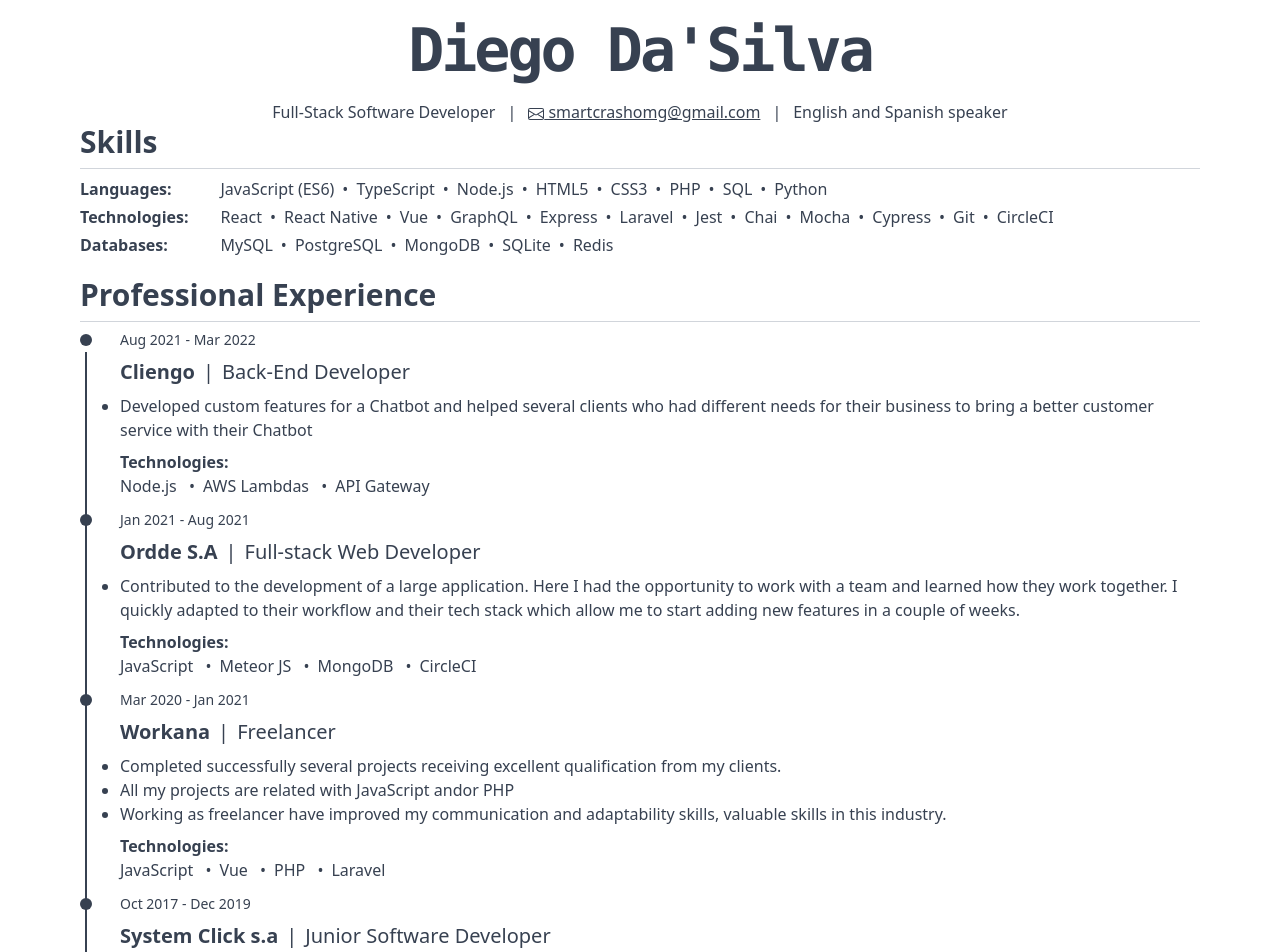
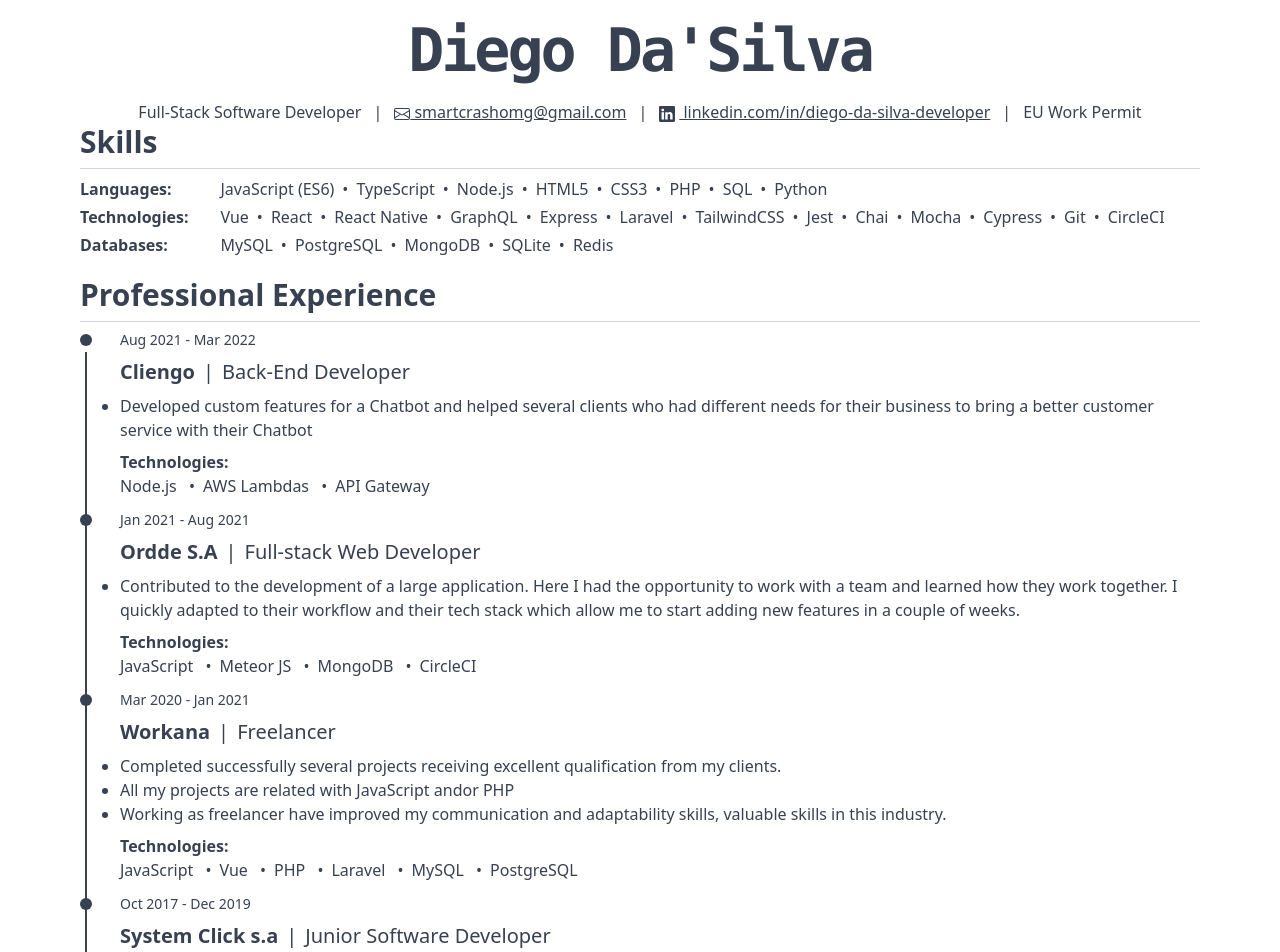
Before and after one commit to smartcrash/my-awesome-resume, a Vue app: page / in a window 1280 px wide. Shown: the top 952 px of the page. Built offline with nearby package versions, Linux system fonts and the light colour scheme.

Commit message:
Update App.vue

```diff
--- a/src/App.vue
+++ b/src/App.vue
@@ -8,6 +8,7 @@
 import GitHubIcon from "./components/GitHubIcon.vue";
 import Heading from "./components/Heading.vue";
 import LinkIcon from "./components/LinkIcon.vue";
+import LinkedinIcon from "./components/LinkedinIcon.vue";
 
 const formatDate = (date: Date) => format(date, "LLL y");
 
@@ -23,15 +24,23 @@
 ];
 
 const frameworks = [
+  "Vue",
   "React",
   "React Native",
-  "Vue",
   "GraphQL",
   "Express",
   "Laravel",
 ];
 
-const technologies = ["Jest", "Chai", "Mocha", "Cypress", "Git", "CircleCI"];
+const technologies = [
+  "TailwindCSS",
+  "Jest",
+  "Chai",
+  "Mocha",
+  "Cypress",
+  "Git",
+  "CircleCI",
+];
 
 const databases = ["MySQL", "PostgreSQL", "MongoDB", "SQLite", "Redis"];
 
@@ -81,7 +90,14 @@
       "All my projects are related with JavaScript and\or PHP",
       "Working as freelancer have improved my communication and adaptability skills, valuable skills in this industry.",
     ],
-    technologies: ["JavaScript", "Vue", "PHP", "Laravel"],
+    technologies: [
+      "JavaScript",
+      "Vue",
+      "PHP",
+      "Laravel",
+      "MySQL",
+      "PostgreSQL",
+    ],
   },
 
   {
@@ -192,9 +208,20 @@
             smartcrashomg@gmail.com</a
           >
         </span>
-
         <span>|</span>
-        <span>English and Spanish speaker</span>
+        <span>
+          <a
+            href="https://linkedin.com/in/diego-da-silva-developer"
+            class="underline"
+            target="_blank"
+          >
+            <LinkedinIcon class="pr-1" />
+            linkedin.com/in/diego-da-silva-developer</a
+          >
+        </span>
+        <!-- <span>English and Spanish speaker</span> -->
+        <span>|</span>
+        <span>EU Work Permit</span>
       </h5>
     </section>
 
--- /dev/null
+++ b/src/components/LinkedinIcon.vue
@@ -0,0 +1,15 @@
+<template>
+  <i class="inline-block align-middle">
+    <svg
+      xmlns="http://www.w3.org/2000/svg"
+      width="16"
+      height="16"
+      fill="currentColor"
+      viewBox="0 0 16 16"
+    >
+      <path
+        d="M0 1.146C0 .513.526 0 1.175 0h13.65C15.474 0 16 .513 16 1.146v13.708c0 .633-.526 1.146-1.175 1.146H1.175C.526 16 0 15.487 0 14.854V1.146zm4.943 12.248V6.169H2.542v7.225h2.401zm-1.2-8.212c.837 0 1.358-.554 1.358-1.248-.015-.709-.52-1.248-1.342-1.248-.822 0-1.359.54-1.359 1.248 0 .694.521 1.248 1.327 1.248h.016zm4.908 8.212V9.359c0-.216.016-.432.08-.586.173-.431.568-.878 1.232-.878.869 0 1.216.662 1.216 1.634v3.865h2.401V9.25c0-2.22-1.184-3.252-2.764-3.252-1.274 0-1.845.7-2.165 1.193v.025h-.016a5.54 5.54 0 0 1 .016-.025V6.169h-2.4c.03.678 0 7.225 0 7.225h2.4z"
+      />
+    </svg>
+  </i>
+</template>
```
